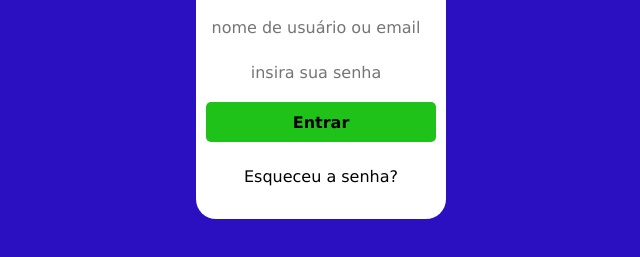
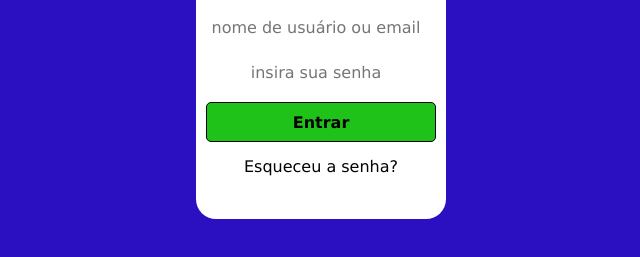
Before and after one commit to ezequielFaustino/form_login, a plain HTML site: page index.html in a window 1280 px wide. Shown: the part 431-688 px from the top of the page, without its empty margins (319-959 px from the left). Drawn offline with Linux system fonts and the light colour scheme.

Commit message:
Update styles.css

```diff
--- a/css/styles.css
+++ b/css/styles.css
@@ -94,7 +94,7 @@ form>input[type="submit"] {
   background-color: #1FC218;
   color: #020203;
   font-weight: bold;
-  border: none;
+  border: 1px solid #020203;
   border-radius: 5px;
   cursor: pointer;
 }
@@ -114,7 +114,7 @@ form > .forgot-password{
   height: 40px;
   padding-top: 5px;
   border-radius: 5px;
-  margin-top: 20px;
+  margin-top: 10px;
 }
 
 form > .forgot-password:hover{
```
